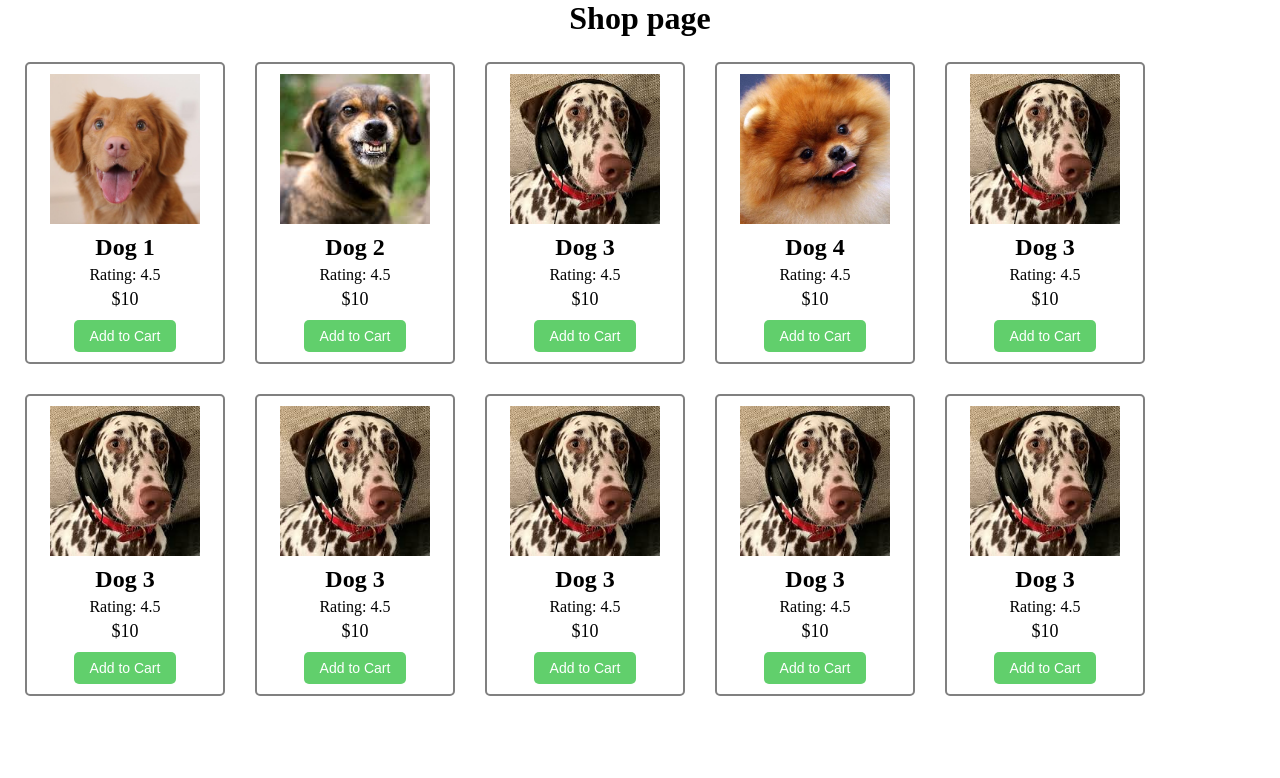
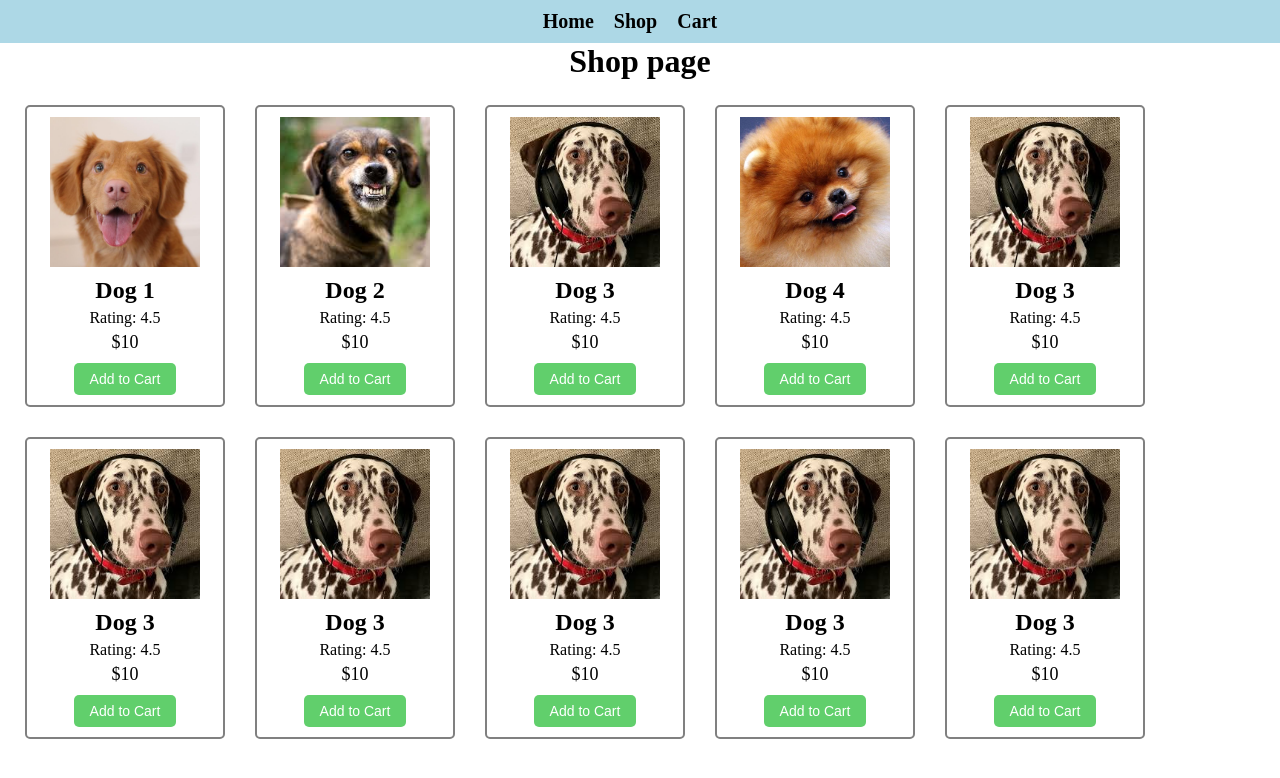
Before and after one commit to Dynation/shop-project, a plain HTML site: page index.html in a window 1280 px wide. Drawn offline with Linux system fonts and the light colour scheme.

Commit message:
Add nav-menu

```diff
--- a/index.html
+++ b/index.html
@@ -8,6 +8,17 @@
     <title>SHOP</title>
 </head>
 <body>
+
+    <div class="nav-container">
+        <nav>
+            <ul class="nav-list">
+                <li class="nav-item"><a class="link" href="#">Home</a></li>
+                <li class="nav-item"><a class="link" href="#">Shop</a></li>
+                <li class="nav-item"><a class="link" href="#">Cart</a></li>
+            </ul>
+        </nav>
+    </div>
+
     <h1>Shop page</h1>
 
     <section class="container">
--- a/style.css
+++ b/style.css
@@ -2,6 +2,33 @@
     margin: 0;
     padding: 0;
     box-sizing: border-box;
+}
+
+.nav-container {
+    display: flex;
+    justify-content: center;
+    padding: 10px;
+    background-color: lightblue;
+    font-size: 20px;
+    font-weight: bold;
+}
+
+.nav-list {
+    display: flex;
+    list-style-type: none;
+}
+
+.nav-item {
+    margin-right: 20px;
+}
+
+.link {
+    text-decoration: none;
+    color: black;
+}
+
+.link:hover {
+    border-bottom: 2px white dashed;
 }
 
 h1 {
```
